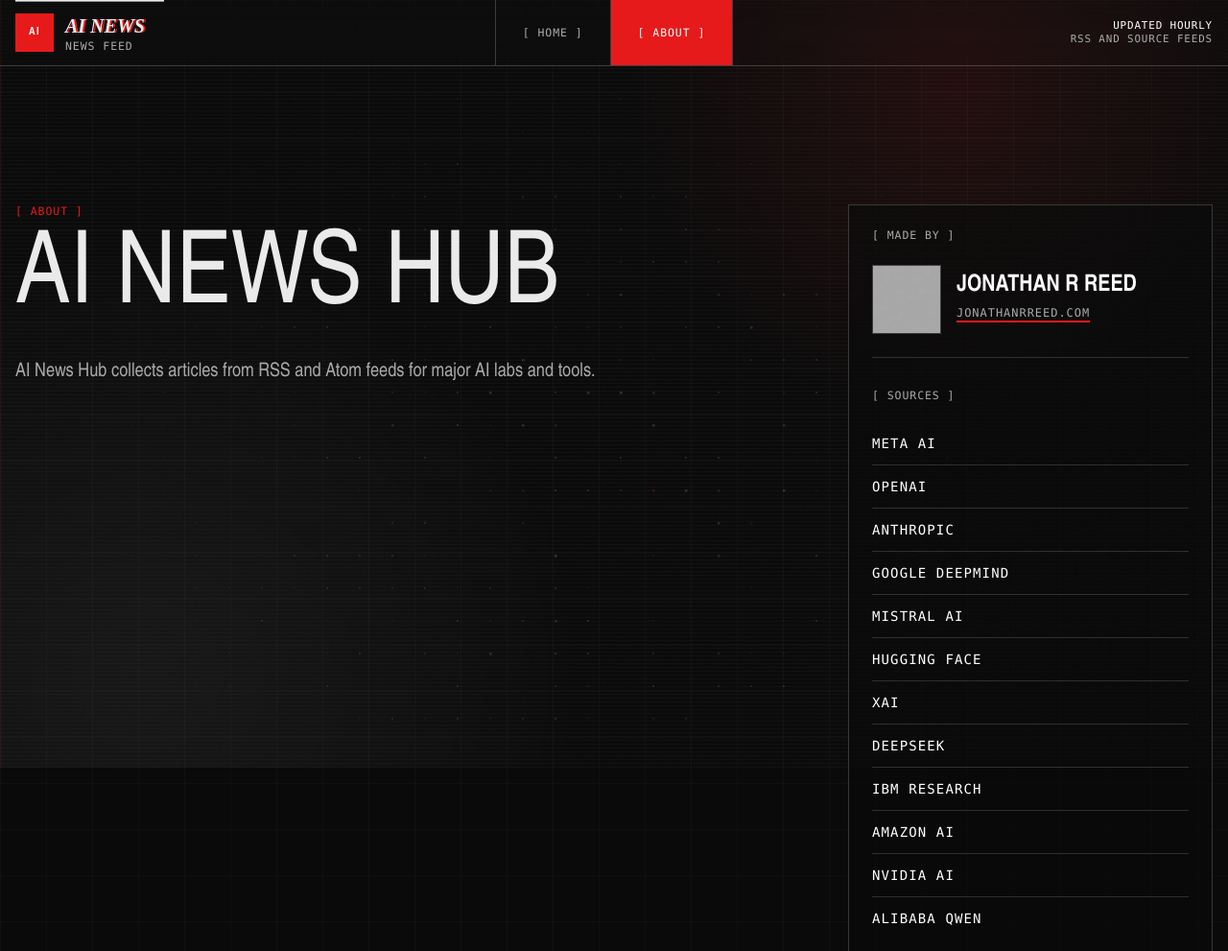
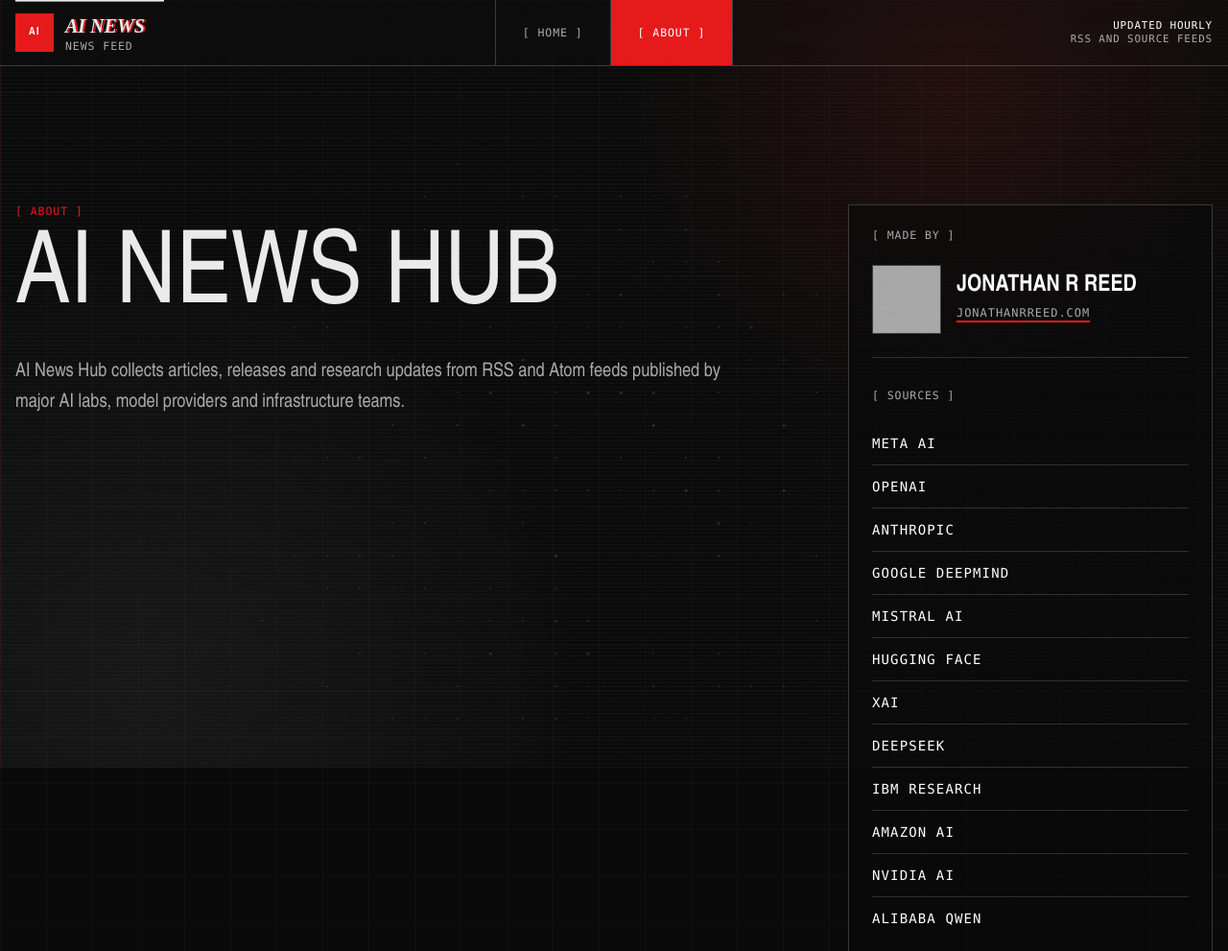
Before and after one commit to JonathanRReed/ai-news, an Astro site: page /about in a window 1280 px wide. Shown: the top 991 px of the page at 96% size. Built offline with nearby package versions, Linux system fonts and the light colour scheme; Astro itself is replaced by a stand-in of ours; grey boxes are pictures that could not be loaded; a web font is replaced by a local one.

Commit message:
fix: improve ai news seo audit health

```diff
--- a/src/components/FaqDropdown.tsx
+++ b/src/components/FaqDropdown.tsx
@@ -19,7 +19,7 @@ const faqs = [
   {
     question: "Is the project open source?",
     answer:
-      "Yes. The repository is available on <a href=\"https://github.com/JonathanRReed/ai-news.git\" class='underline decoration-brand decoration-2 underline-offset-4 text-white hover:text-brand-hover transition-colors'>GitHub</a>.",
+      "Yes. The repository is available on <a href=\"https://github.com/JonathanRReed/ai-news.git\" class='underline decoration-brand decoration-2 underline-offset-4 text-white hover:text-brand-hover transition-colors'>the AI News Hub source repository</a>.",
   },
 ];
 
@@ -57,7 +57,7 @@ export default function FaqDropdown() {
                 openIndex === idx ? "max-h-40 py-2 opacity-100" : "max-h-0 py-0 opacity-0"
               }`}
               style={{ pointerEvents: openIndex === idx ? "auto" : "none" }}
-              aria-hidden={openIndex !== idx}
+              hidden={openIndex !== idx}
             >
               <div
                 className="max-w-2xl pb-4 text-base leading-relaxed text-text-2"
--- a/src/components/HamburgerMenu.tsx
+++ b/src/components/HamburgerMenu.tsx
@@ -56,9 +56,9 @@ export default function HamburgerMenu() {
                 [ Home ]
               </a>
               <a
-                href="/about"
+                href="/about/"
                 className="menu-gradient-link w-full border border-white/20 px-6 py-4 text-left text-2xl transition-all focus-industrial md:text-3xl"
-                onClick={e => { e.preventDefault(); handleNav('/about'); }}
+                onClick={e => { e.preventDefault(); handleNav('/about/'); }}
               >
                 [ About ]
               </a>
--- a/src/components/Header.astro
+++ b/src/components/Header.astro
@@ -16,7 +16,6 @@ const { currentPage } = Astro.props;
     <a
       href="/"
       class="group inline-flex min-h-11 items-center gap-3 focus-industrial"
-      aria-label="AI News home"
     >
       <span
         class="grid h-10 w-10 place-items-center border border-brand bg-brand text-[0.7rem] font-black tracking-[0.12em] text-white"
@@ -42,7 +41,7 @@ const { currentPage } = Astro.props;
         [ Home ]
       </a>
       <a
-        href="/about"
+        href="/about/"
         class={`micro-label inline-flex min-h-[68px] items-center px-7 transition-colors ${currentPage === "about" ? "bg-brand text-white" : "text-text-2 hover:bg-white/10 hover:text-white"}`}
         aria-current={currentPage === "about" ? "page" : undefined}
       >
--- a/src/pages/about.astro
+++ b/src/pages/about.astro
@@ -7,9 +7,9 @@ import { companies } from '../lib/companyCatalog.js';
 import type { CompanyEntry } from '../lib/companyCatalog.js';
 
 const siteUrl = "https://ai-news.helloworldfirm.com";
-const canonicalUrl = `${siteUrl}/about`;
-const title = "About AI News Hub";
-const description = "AI News Hub collects AI articles from RSS and Atom feeds.";
+const canonicalUrl = `${siteUrl}/about/`;
+const title = "About AI News Hub and Its Primary-Source AI Feed";
+const description = "Learn how AI News Hub tracks primary-source AI articles, model updates, research posts and infrastructure news from major AI organizations.";
 const keywords = "About AI News Hub, AI news aggregator, AI RSS feeds, Hello.World Consulting";
 const socialImage = "https://img.helloworldfirm.com/logos/512x512-logo.avif";
 const socialImageAlt = "AI News Hub galaxy-inspired logo";
@@ -30,6 +30,8 @@ const structuredData = {
   description,
   author: creator,
   creator,
+  datePublished: "2026-04-21",
+  dateModified: "2026-04-21",
   publisher: {
     "@type": "Organization",
     name: "Hello.World Consulting",
@@ -95,6 +97,7 @@ const structuredData = {
     <link rel="dns-prefetch" href="https://img.helloworldfirm.com" />
     <link rel="preconnect" href="https://fonts.helloworldfirm.com" />
     <link rel="preconnect" href="https://fonts.helloworldfirm.com" crossorigin />
+    <link rel="preload" href={creatorImage} as="image" type="image/avif" />
     <link rel="preload" href="/global-font.css" as="style" />
     <link rel="preload" href="/global-animated-gradient.css" as="style" />
     <link rel="stylesheet" href="/global-font.css" />
@@ -118,7 +121,8 @@ const structuredData = {
             <p class="micro-label mb-5 text-brand">[ About ]</p>
             <h1 class="macro-heading max-w-5xl">AI News Hub</h1>
             <p class="mt-8 max-w-3xl text-xl leading-relaxed text-text-2">
-              AI News Hub collects articles from RSS and Atom feeds for major AI labs and tools.
+              AI News Hub collects articles, releases and research updates from RSS and Atom feeds
+              published by major AI labs, model providers and infrastructure teams.
             </p>
           </div>
           <aside class="industrial-border h-fit p-6">
@@ -126,7 +130,7 @@ const structuredData = {
             <div class="mb-8 grid grid-cols-[72px_minmax(0,1fr)] items-center gap-4 border-b border-white/15 pb-6">
               <img
                 src={creatorImage}
-                alt="Jonathan R Reed"
+                alt="Portrait of the AI News Hub creator"
                 width="144"
                 height="144"
                 class="h-[72px] w-[72px] border border-white/20 object-cover grayscale contrast-125"
@@ -166,7 +170,9 @@ const structuredData = {
               Feeds
             </h2>
             <p class="leading-relaxed text-text-2">
-              Articles come from RSS and Atom feeds.
+              Articles come from public RSS and Atom feeds provided by source organizations. The
+              project favors official blogs, engineering posts, release notes and research updates
+              over reposted summaries.
             </p>
           </article>
           <article class="col-span-12 p-6 md:col-span-4 md:p-8">
@@ -175,7 +181,8 @@ const structuredData = {
               Hourly
             </h2>
             <p class="leading-relaxed text-text-2">
-              The feed updates hourly.
+              The feed is designed to refresh hourly so new model releases, research notes, safety
+              posts and infrastructure announcements can appear without manual curation.
             </p>
           </article>
           <article class="col-span-12 p-6 md:col-span-4 md:p-8">
@@ -184,10 +191,29 @@ const structuredData = {
               Open source
             </h2>
             <p class="leading-relaxed text-text-2">
-              See the project on GitHub or visit
-              <a href="https://jonathanrreed.com/projects/" target="_blank" rel="noopener noreferrer" class="text-white underline decoration-brand decoration-2 underline-offset-4 hover:text-brand-hover">JonathanRReed.com</a>.
+              See the source repository on GitHub or visit the
+              <a href="https://jonathanrreed.com/projects/" target="_blank" rel="noopener noreferrer" class="text-white underline decoration-brand decoration-2 underline-offset-4 hover:text-brand-hover">project archive</a>.
             </p>
           </article>
+        </div>
+        <div class="mt-10 max-w-4xl space-y-5 text-lg leading-relaxed text-text-2">
+          <p>
+            AI News Hub exists because the most useful AI updates often live across many separate
+            source sites. Model labs publish launch notes, research teams publish technical details,
+            cloud providers publish implementation guidance and infrastructure companies publish
+            performance or deployment updates. A single feed makes those changes easier to compare.
+          </p>
+          <p>
+            The site is intentionally source-led. It does not rewrite articles into synthetic
+            summaries or hide the original publisher. Cards preserve the company, title, date,
+            source link and available excerpt so readers can decide which announcements deserve a
+            deeper read.
+          </p>
+          <p>
+            The project is maintained by Jonathan R Reed and Hello.World Consulting for builders,
+            researchers and operators who track local AI, agent systems, retrieval, model releases,
+            security guidance and platform changes.
+          </p>
         </div>
         <a href="/" class="signal-button mt-10">Back to home</a>
       </section>
--- /dev/null
+++ b/src/pages/contact.astro
@@ -0,0 +1,102 @@
+---
+import Footer from "../components/Footer.astro";
+import Header from "../components/Header.astro";
+import NeuralGrid from "../components/NeuralGrid.tsx";
+
+const siteUrl = "https://ai-news.helloworldfirm.com";
+const canonicalUrl = `${siteUrl}/contact/`;
+const title = "Contact AI News Hub and Hello.World Consulting";
+const description =
+  "Contact AI News Hub about source coverage, feed issues, AI research updates, provider additions and Hello.World Consulting maintenance.";
+const socialImage = "https://img.helloworldfirm.com/logos/512x512-logo.avif";
+const structuredData = {
+  "@context": "https://schema.org",
+  "@type": "ContactPage",
+  name: title,
+  url: canonicalUrl,
+  description,
+  author: {
+    "@type": "Person",
+    name: "Jonathan R Reed",
+    url: "https://jonathanrreed.com",
+  },
+  datePublished: "2026-04-21",
+  dateModified: "2026-04-21",
+  isPartOf: {
+    "@type": "WebSite",
+    name: "AI News Hub",
+    url: siteUrl,
+  },
+};
+---
+
+<html lang="en">
+  <head>
+    <title>{title}</title>
+    <meta charset="UTF-8" />
+    <meta name="viewport" content="width=device-width, initial-scale=1.0" />
+    <meta name="description" content={description} />
+    <meta name="robots" content="index, follow, max-image-preview:large" />
+    <meta name="author" content="Jonathan R Reed" />
+    <meta name="theme-color" content="#0A0A0A" />
+    <meta property="og:title" content={title} />
+    <meta property="og:description" content={description} />
+    <meta property="og:image" content={socialImage} />
+    <meta property="og:type" content="website" />
+    <meta property="og:url" content={canonicalUrl} />
+    <meta name="twitter:card" content="summary_large_image" />
+    <meta name="twitter:title" content={title} />
+    <meta name="twitter:description" content={description} />
+    <meta name="twitter:image" content={socialImage} />
+    <link rel="canonical" href={canonicalUrl} />
+    <link rel="icon" type="image/webp" href="/favicon.webp" />
+    <link rel="stylesheet" href="/global-font.css" />
+    <link rel="stylesheet" href="/global-animated-gradient.css" />
+    <script is:inline type="application/ld+json" set:html={JSON.stringify(structuredData)} />
+  </head>
+  <body class="min-h-screen bg-bg-0 font-sans text-text-1">
+    <a href="#main-content" class="skip-link">Skip to content</a>
+    <NeuralGrid client:idle={{ timeout: 1800 }} />
+    <Header currentPage="home" />
+    <main id="main-content" class="industrial-shell">
+      <section class="industrial-container py-24 md:py-36">
+        <div class="max-w-5xl">
+          <p class="micro-label mb-5 text-brand">[ Contact ]</p>
+          <h1 class="macro-heading max-w-5xl">Contact AI News Hub</h1>
+          <div class="mt-8 max-w-4xl space-y-5 text-lg leading-relaxed text-text-2">
+            <p>
+              Reach out about missing source feeds, broken provider links, stale AI research
+              updates, source attribution, accessibility issues or potential additions to the AI
+              News Hub provider list.
+            </p>
+            <p>
+              The best source suggestions include the organization name, the official RSS or Atom
+              feed URL, the public blog or research page, and a short note about why the source is
+              useful for builders who follow model releases, AI infrastructure, agent tooling,
+              safety research or deployment guidance.
+            </p>
+            <p>
+              AI News Hub is maintained by Hello.World Consulting as a practical monitoring surface.
+              It is not a paid news placement product, and source inclusion depends on whether the
+              organization provides stable public updates that fit the feed.
+            </p>
+            <p>
+              For consulting work connected to private AI systems, local LLM deployment, retrieval
+              architecture or AI security review, contact Hello.World Consulting through the main
+              firm website.
+            </p>
+          </div>
+          <div class="mt-10 flex flex-wrap gap-4">
+            <a class="signal-button" href="https://helloworldfirm.com/contact/">
+              Contact Hello.World Consulting
+            </a>
+            <a class="signal-button" href="/">
+              Back to AI News
+            </a>
+          </div>
+        </div>
+      </section>
+    </main>
+    <Footer />
+  </body>
+</html>
--- a/src/pages/index.astro
+++ b/src/pages/index.astro
@@ -6,9 +6,9 @@ import NeuralGrid from "../components/NeuralGrid.tsx";
 
 const siteUrl = "https://ai-news.helloworldfirm.com";
 const canonicalUrl = `${siteUrl}/`;
-const title = "AI News Hub";
+const title = "AI News Hub for Research Lab and Model Provider Updates";
 const description =
-  "AI News Hub collects AI articles from RSS and Atom feeds.";
+  "AI News Hub tracks current articles, releases and research updates from major AI labs, infrastructure providers and model companies in one searchable feed.";
 const socialImage = "https://img.helloworldfirm.com/logos/512x512-logo.avif";
 const socialImageAlt = "AI News Hub logo";
 const structuredData = {
@@ -44,9 +44,16 @@ const structuredData = {
 const collectionStructuredData = {
   "@context": "https://schema.org",
   "@type": "CollectionPage",
-  name: "AI News Articles",
-  description: "Latest news and updates from leading AI organizations",
+  name: title,
+  description,
   url: siteUrl,
+  author: {
+    "@type": "Person",
+    name: "Jonathan R Reed",
+    url: "https://jonathanrreed.com",
+  },
+  datePublished: "2026-04-21",
+  dateModified: "2026-04-21",
   isPartOf: {
     "@type": "WebSite",
     name: "AI News Hub",
@@ -150,6 +157,37 @@ const collectionStructuredData = {
     <NeuralGrid client:idle={{ timeout: 1800 }} />
     <Header currentPage="home" />
     <main id="main-content" class="industrial-shell">
+      <section class="industrial-container py-14 md:py-20">
+        <div class="max-w-5xl">
+          <p class="micro-label mb-5 text-brand">[ AI source monitor ]</p>
+          <h1 class="macro-heading max-w-5xl">
+            AI News Hub tracks primary-source updates from major AI organizations.
+          </h1>
+          <div class="mt-8 grid gap-5 text-lg leading-relaxed text-text-2 md:grid-cols-2">
+            <p>
+              The feed collects articles, release notes and research posts from model labs, cloud AI
+              teams, infrastructure providers and open research organizations. It is built for quick
+              scanning when you need to see what changed across the AI ecosystem without opening a
+              dozen separate blogs.
+            </p>
+            <p>
+              Use the provider filters, search field and density controls to compare updates from
+              OpenAI, Anthropic, Google DeepMind, Meta AI, Mistral AI, Hugging Face, xAI, DeepSeek,
+              IBM Research, Amazon AI, NVIDIA AI and Alibaba Qwen.
+            </p>
+            <p>
+              Each article card keeps the source, publish date, title and summary close together so
+              builders can spot model launches, platform changes, safety research, infrastructure
+              guidance and applied engineering posts quickly.
+            </p>
+            <p>
+              AI News Hub is maintained by Hello.World Consulting as a practical monitoring surface
+              for teams following model capability, deployment patterns, agent tooling, retrieval,
+              security and local AI infrastructure.
+            </p>
+          </div>
+        </div>
+      </section>
       <section id="articles" class="industrial-container space-y-8 py-8 md:py-12">
         <ArticlesIslandWrapper client:visible />
       </section>
--- /dev/null
+++ b/src/pages/privacy.astro
@@ -0,0 +1,109 @@
+---
+import Footer from "../components/Footer.astro";
+import Header from "../components/Header.astro";
+import NeuralGrid from "../components/NeuralGrid.tsx";
+
+const siteUrl = "https://ai-news.helloworldfirm.com";
+const canonicalUrl = `${siteUrl}/privacy/`;
+const title = "Privacy Policy for AI News Hub";
+const description =
+  "Privacy policy for AI News Hub, including source-feed data, hosting logs, Cloudflare services, Supabase requests and contact handling.";
+const socialImage = "https://img.helloworldfirm.com/logos/512x512-logo.avif";
+const structuredData = {
+  "@context": "https://schema.org",
+  "@type": "WebPage",
+  name: title,
+  url: canonicalUrl,
+  description,
+  author: {
+    "@type": "Person",
+    name: "Jonathan R Reed",
+    url: "https://jonathanrreed.com",
+  },
+  datePublished: "2026-04-21",
+  dateModified: "2026-04-21",
+  isPartOf: {
+    "@type": "WebSite",
+    name: "AI News Hub",
+    url: siteUrl,
+  },
+};
+---
+
+<html lang="en">
+  <head>
+    <title>{title}</title>
+    <meta charset="UTF-8" />
+    <meta name="viewport" content="width=device-width, initial-scale=1.0" />
+    <meta name="description" content={description} />
+    <meta name="robots" content="index, follow, max-image-preview:large" />
+    <meta name="author" content="Jonathan R Reed" />
+    <meta name="theme-color" content="#0A0A0A" />
+    <meta property="og:title" content={title} />
+    <meta property="og:description" content={description} />
+    <meta property="og:image" content={socialImage} />
+    <meta property="og:type" content="website" />
+    <meta property="og:url" content={canonicalUrl} />
+    <meta name="twitter:card" content="summary_large_image" />
+    <meta name="twitter:title" content={title} />
+    <meta name="twitter:description" content={description} />
+    <meta name="twitter:image" content={socialImage} />
+    <link rel="canonical" href={canonicalUrl} />
+    <link rel="icon" type="image/webp" href="/favicon.webp" />
+    <link rel="stylesheet" href="/global-font.css" />
+    <link rel="stylesheet" href="/global-animated-gradient.css" />
+    <script is:inline type="application/ld+json" set:html={JSON.stringify(structuredData)} />
+  </head>
+  <body class="min-h-screen bg-bg-0 font-sans text-text-1">
+    <a href="#main-content" class="skip-link">Skip to content</a>
+    <NeuralGrid client:idle={{ timeout: 1800 }} />
+    <Header currentPage="home" />
+    <main id="main-content" class="industrial-shell">
+      <section class="industrial-container py-24 md:py-36">
+        <div class="max-w-5xl">
+          <p class="micro-label mb-5 text-brand">[ Privacy ]</p>
+          <h1 class="macro-heading max-w-5xl">Privacy Policy</h1>
+          <div class="mt-8 max-w-4xl space-y-5 text-lg leading-relaxed text-text-2">
+            <p>
+              AI News Hub is a public feed reader for AI articles, release notes and research posts.
+              The site primarily displays public source-feed data from third-party publishers. That
+              feed data can include article titles, summaries, source names, publication dates and
+              outbound links to original publisher pages.
+            </p>
+            <p>
+              The site is hosted through Cloudflare Pages and may use Cloudflare caching, security
+              and anti-abuse services. Normal request metadata such as IP address, user agent,
+              referrer, requested URL, timestamp and security signals may be processed by hosting and
+              security infrastructure to deliver the site and reduce abuse.
+            </p>
+            <p>
+              AI News Hub may request article data from Supabase-backed endpoints or static data
+              files. These requests are used to load, filter and search public article listings. The
+              site does not require user accounts, payments or private profile data to browse the
+              feed.
+            </p>
+            <p>
+              If you contact Hello.World Consulting about AI News Hub, the information you provide
+              can be used to respond to the inquiry, review source suggestions, investigate bugs or
+              maintain normal business records. Inquiry information is not sold.
+            </p>
+            <p>
+              Avoid sending secrets, private tokens, unpublished research or confidential project
+              data through casual source suggestions. If a private discussion is needed, agree on an
+              appropriate handling process before sharing sensitive material.
+            </p>
+          </div>
+          <div class="mt-10 flex flex-wrap gap-4">
+            <a class="signal-button" href="/contact/">
+              Contact
+            </a>
+            <a class="signal-button" href="/">
+              Back to AI News
+            </a>
+          </div>
+        </div>
+      </section>
+    </main>
+    <Footer />
+  </body>
+</html>
```
Also changed, not shown: public/sitemap.xml (+14 -2 lines), src/components/CompanySelect.tsx (+9 -2 lines), src/components/Footer.astro (+11 -1 lines), 1 other file.
